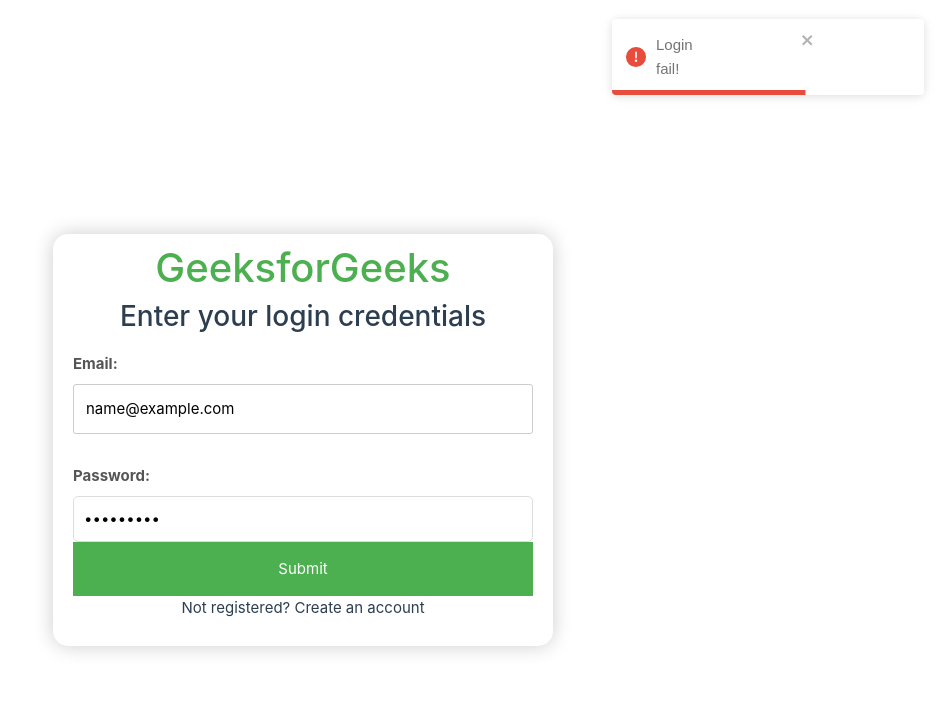
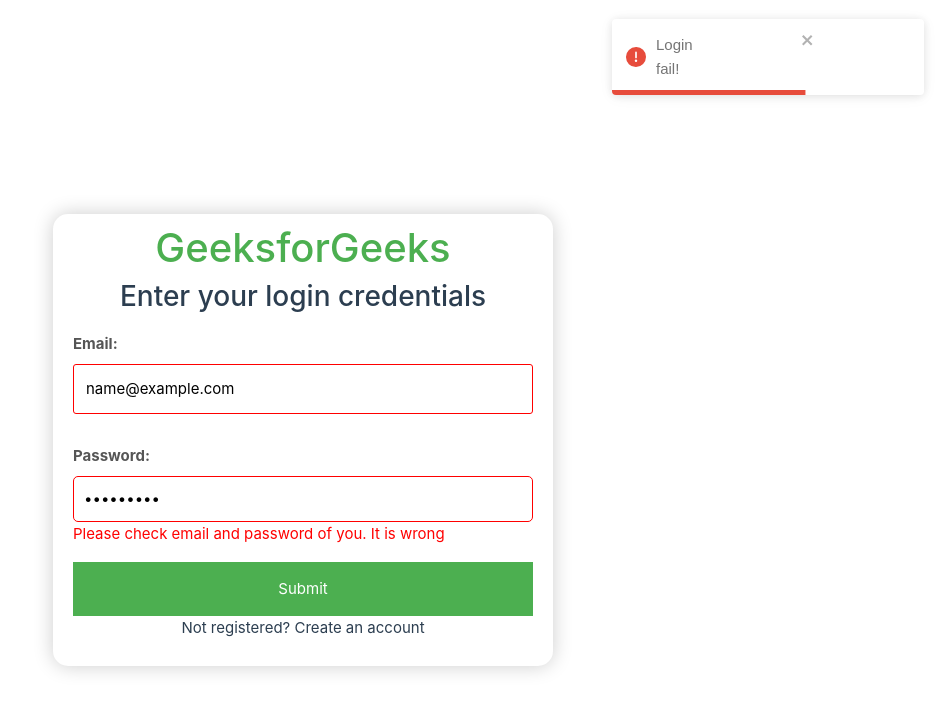
Before and after one commit to truong000/vue_ts_shop, a Vue app: page /cart in a window 1280 px wide. Both pictures are taken after typing "name@example.com", "Sample123" into the empty fields and a click on the button "Submit". Shown: the top 712 px of the page, without its empty margins (337-1280 px from the left). Built offline with nearby package versions, Linux system fonts and the light colour scheme; data requests are answered from the project's data file.

Commit message:
Add notifycation login fail

```diff
--- a/src/components/FormAuth/Login.vue
+++ b/src/components/FormAuth/Login.vue
@@ -1,5 +1,6 @@
 <script setup lang="ts">
 import { useUserStore } from '@/stores/auth'
+import { storeToRefs } from 'pinia'
 import { ref, watch } from 'vue'
 
 const email = ref('')
@@ -8,6 +9,7 @@
 const errorPassWord = ref<string>('')
 const isSubmitting = ref(false)
 const { loginUser } = useUserStore()
+const { loginFail } = storeToRefs(useUserStore())
 
 //check validatation mail
 function validateEmail() {
@@ -54,10 +56,8 @@
   const isPasswordValid = validatePassword()
   if (isEmailValid && isPasswordValid) {
     loginUser(email.value, password.value)
-
   }
 }
-
 </script>
 
 <template>
@@ -68,7 +68,7 @@
       placeholder="Enter your Email"
       v-model="email"
       :class="{ 'is-invalid': errorEmail }"
-      :style="{ border: errorEmail ? '1px solid red' : '' }"
+      :style="{ border: errorEmail || loginFail ? '1px solid red' : '' }"
     />
     <p v-if="errorEmail" class="error-message">{{ errorEmail }}</p>
     <label for="password"> Password: </label>
@@ -77,10 +77,12 @@
       placeholder="Enter your Password"
       v-model="password"
       :class="{ 'is-invalid': errorPassWord }"
-      :style="{ border: errorPassWord ? '1px solid red' : '' }"
+      :style="{ border: errorPassWord || loginFail ? '1px solid red' : '' }"
     />
     <p v-if="errorPassWord" class="error-message">{{ errorPassWord }}</p>
-
+    <p v-if="loginFail" class="error-message">
+      Please check email and password of you. It is wrong
+    </p>
     <div class="wrap">
       <button type="submit" :disabled="isSubmitting">Submit</button>
     </div>
```
